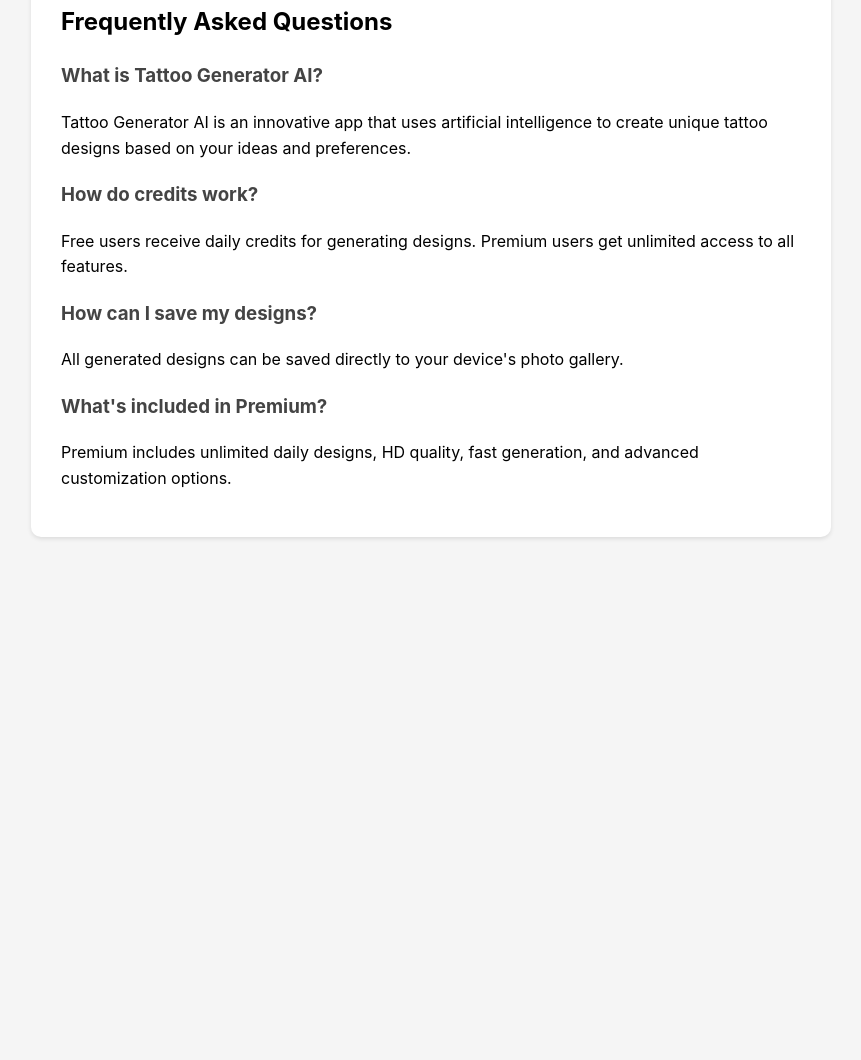
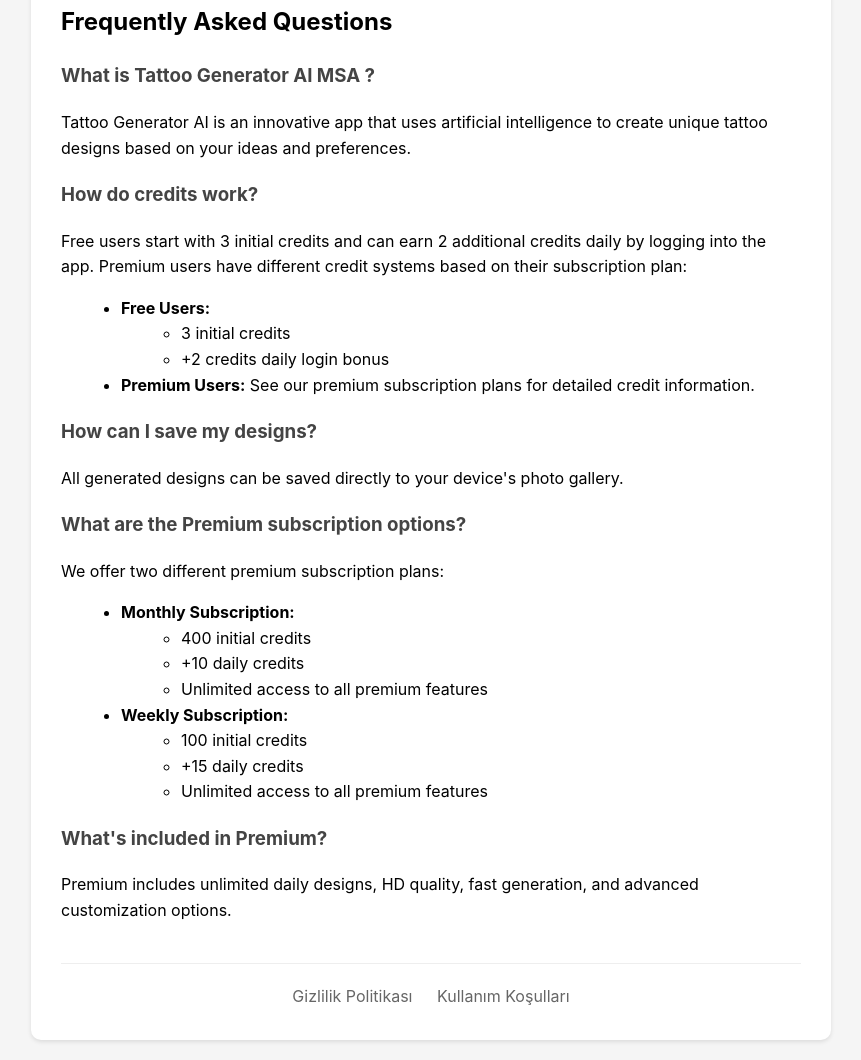
Before and after one commit to melihanll/melihanilaydin.github.io, a plain HTML site: page index.html in a window 1280 px wide. Shown: the part 305-1365 px from the top of the page, without its empty margins (209-1070 px from the left). Before the commit the page ends 862 px from the top, so only its background shows below. Drawn offline with Linux system fonts and the light colour scheme.

Commit message:
change docs

```diff
--- a/index.html
+++ b/index.html
@@ -48,27 +48,63 @@
         <div class="contact">
             <h2>Contact</h2>
             <p>For support inquiries, please email us at:</p>
-            <p><a href="mailto:your.email@example.com">your.email@example.com</a></p>
+            <p><a href="mailto:info.msatech@gmail.com">info.msatech@gmail.com</a></p>
         </div>
 
         <div class="faq">
             <h2>Frequently Asked Questions</h2>
 
-            <h3>What is Tattoo Generator AI?</h3>
-            <p>Tattoo Generator AI is an innovative app that uses artificial intelligence to create unique tattoo
-                designs based on your ideas and preferences.</p>
+            <h3>What is Tattoo Generator AI MSA ?</h3>
+            <p>Tattoo Generator AI is an innovative app that uses artificial intelligence to create unique tattoo designs based on your ideas and preferences.</p>
 
             <h3>How do credits work?</h3>
-            <p>Free users receive daily credits for generating designs. Premium users get unlimited access to all
-                features.</p>
+            <p>Free users start with 3 initial credits and can earn 2 additional credits daily by logging into the app. Premium users have different credit systems based on their subscription plan:
+                <ul style="list-style-type: disc; margin-left: 20px; margin-top: 10px;">
+                    <li><strong>Free Users:</strong>
+                        <ul style="margin-left: 20px;">
+                            <li>3 initial credits</li>
+                            <li>+2 credits daily login bonus</li>
+                        </ul>
+                    </li>
+                    <li><strong>Premium Users:</strong> See our premium subscription plans for detailed credit information.</li>
+                </ul>
+            </p>
 
             <h3>How can I save my designs?</h3>
             <p>All generated designs can be saved directly to your device's photo gallery.</p>
 
+            <h3>What are the Premium subscription options?</h3>
+            <p>We offer two different premium subscription plans:</p>
+            <ul style="list-style-type: disc; margin-left: 20px;">
+                <li><strong>Monthly Subscription:</strong>
+                    <ul style="margin-left: 20px;">
+                        <li>400 initial credits</li>
+                        <li>+10 daily credits</li>
+                        <li>Unlimited access to all premium features</li>
+                    </ul>
+                </li>
+                <li><strong>Weekly Subscription:</strong>
+                    <ul style="margin-left: 20px;">
+                        <li>100 initial credits</li>
+                        <li>+15 daily credits</li>
+                        <li>Unlimited access to all premium features</li>
+                    </ul>
+                </li>
+            </ul>
+
             <h3>What's included in Premium?</h3>
-            <p>Premium includes unlimited daily designs, HD quality, fast generation, and advanced customization
-                options.</p>
+            <p>Premium includes unlimited daily designs, HD quality, fast generation, and advanced customization options.
+            </p>
         </div>
+
+        <footer style="text-align: center; margin-top: 40px; padding-top: 20px; border-top: 1px solid #eee;">
+            <a href="https://laced-rugby-b0f.notion.site/Privacy-Policy-1546f13a25ab802785c0db0b0f6878bd" target="_blank" style="color: #666; text-decoration: none; margin: 0 10px;">
+                Gizlilik Politikası
+            </a>
+            <a href="https://laced-rugby-b0f.notion.site/Terms-of-Use-1546f13a25ab8097bff1d7d35ada97c9" target="_blank" style="color: #666; text-decoration: none; margin: 0 10px;">
+                Kullanım Koşulları
+            </a>
+        </footer>
     </div>
 </body>
 
```
